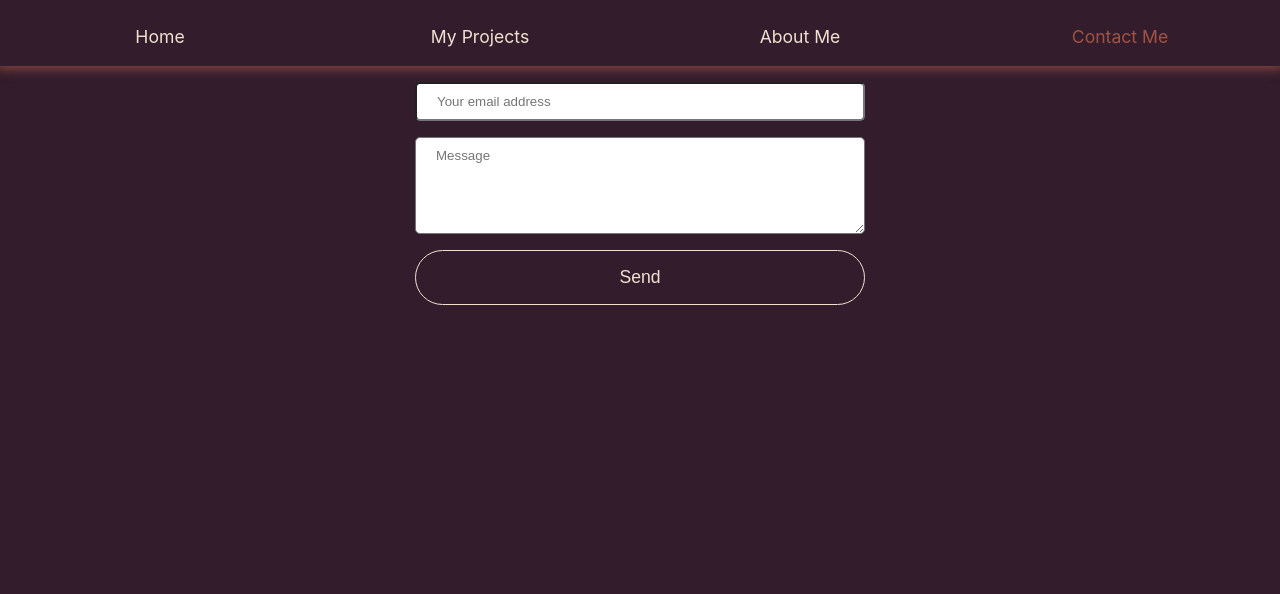
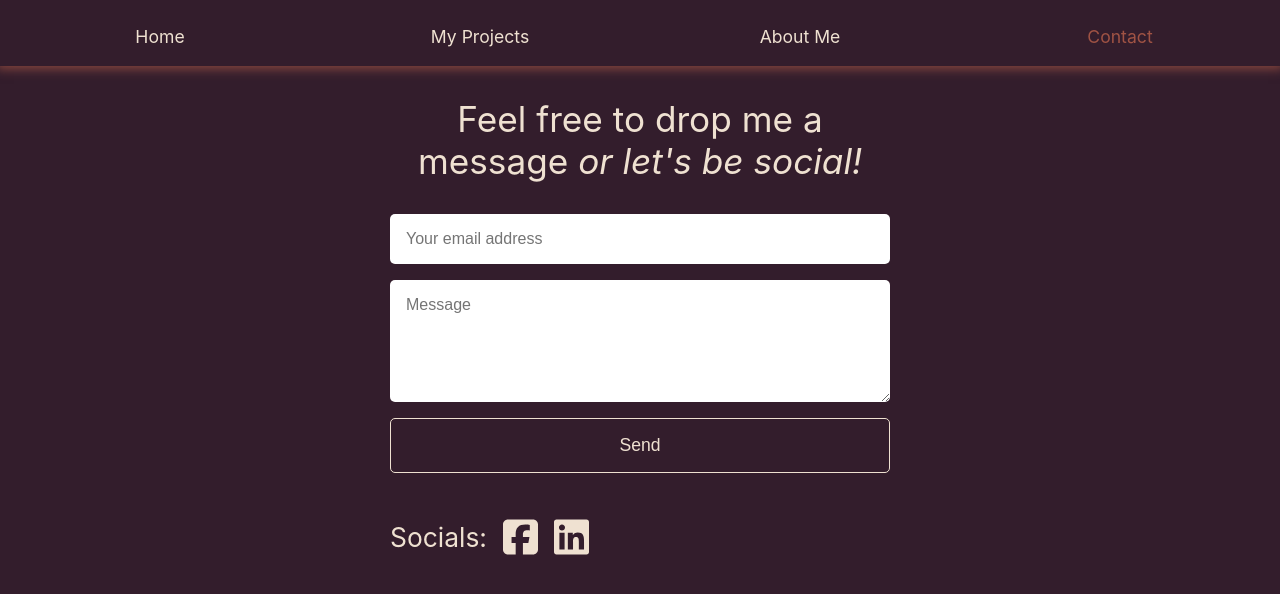
Before and after one commit to AgnetaSmergelyte/portfolio, a React (Create React App) app: page /contact in a window 1280 px wide. Shown: the top 594 px of the page. Built offline with nearby package versions, Linux system fonts and the light colour scheme.

Commit message:
contacts added

```diff
--- a/src/App.css
+++ b/src/App.css
@@ -83,8 +83,11 @@ body {
 
 input, textarea {
   border-radius: 5px;
-  padding: 10px 20px;
+  padding: 1rem;
   font-family: sans-serif;
+  border: none;
+  outline: none;
+  font-size: 1rem;
 }
 
 .circle-img {
@@ -139,8 +142,16 @@ input, textarea {
 }
 
 .contact-form {
-  width: 450px;
+  width: 500px;
   max-width: 95vw;
+  font-size: 1.1rem;
+}
+.contact-form h1, .contact-form h2 {
+  margin: 1rem 0;
+  font-weight: normal;
+}
+.contact-form button {
+  border-radius: 5px;
 }
 
 .tech-icon {
--- a/src/App.js
+++ b/src/App.js
@@ -16,7 +16,6 @@ function App() {
             <Route path="/about" element={<About />} />
             <Route path="/contact" element={<Contact />} />
         </Routes>
-
     </div>
   );
 }
--- a/src/App.scss
+++ b/src/App.scss
@@ -102,8 +102,11 @@ body {
 
 input, textarea {
   border-radius: 5px;
-  padding: 10px 20px;
+  padding: 1rem;
   font-family: sans-serif;
+  border: none;
+  outline: none;
+  font-size: 1rem;
 }
 
 .circle-img {
@@ -165,8 +168,18 @@ input, textarea {
 }
 
 .contact-form {
-  width: 450px;
+  width: 500px;
   max-width: 95vw;
+  font-size: 1.1rem;
+
+  h1, h2 {
+    margin: 1rem 0;
+    font-weight: normal;
+  }
+
+  button {
+    border-radius: 5px;
+  }
 }
 
 .tech-icon {
--- a/src/components/Toolbar.js
+++ b/src/components/Toolbar.js
@@ -31,7 +31,7 @@ const Toolbar = () => {
                 <NavLink className="menu-item" to="/">Home</NavLink>
                 <NavLink className="menu-item" to="/portfolio">My Projects</NavLink>
                 <NavLink className="menu-item" to="/about">About Me</NavLink>
-                <NavLink className="menu-item" to="/contact">Contact Me</NavLink>
+                <NavLink className="menu-item" to="/contact">Contact</NavLink>
             </div>
         </div>
     );
--- a/src/pages/Contact.js
+++ b/src/pages/Contact.js
@@ -1,4 +1,6 @@
 import React, {useState} from 'react';
+import {FontAwesomeIcon} from "@fortawesome/react-fontawesome";
+import {faFacebookSquare, faLinkedin} from "@fortawesome/free-brands-svg-icons";
 
 const Contact = () => {
     const [errorMsg, setErrorMsg] = useState('');
@@ -10,13 +12,19 @@ const Contact = () => {
     }
 
     return (
-        <div className="d-flex j-center p-1">
+        <div className="d-flex f-col a-center p-1">
             <div className="d-flex f-col gap-1 contact-form">
+                <h1 className="text-center">Feel free to drop me a message <em>or let's be social!</em></h1>
                 <input type="text" placeholder="Your email address"/>
                 <textarea placeholder="Message" rows="5"/>
                 {errorMsg &&
                     <div className="text-center"><b className={sent ? "text-green" : "text-red"}>{errorMsg}</b></div>}
                 <button className="btn-main" onClick={sendMessage}>Send</button>
+                <div className="d-flex gap-1 a-center social mt-1">
+                    <h2>Socials:</h2>
+                    <a href="https://www.facebook.com/spegy"><FontAwesomeIcon icon={faFacebookSquare} /></a>
+                    <a href="https://www.linkedin.com/in/agnetasmergelyte"><FontAwesomeIcon icon={faLinkedin} /></a>
+                </div>
             </div>
         </div>
     );
--- a/src/pages/Home.js
+++ b/src/pages/Home.js
@@ -2,7 +2,6 @@ import React, {useState} from 'react';
 import profilePic from '../images/profile-pic.png';
 import { FontAwesomeIcon } from '@fortawesome/react-fontawesome';
 import { faGithub, faLinkedin } from "@fortawesome/free-brands-svg-icons";
-import Contact from "./Contact";
 import {useNavigate} from "react-router-dom";
 
 const Home = () => {
--- a/src/pages/Portfolio.js
+++ b/src/pages/Portfolio.js
@@ -199,28 +199,28 @@ const Portfolio = () => {
                 </div>
                 <Technologies techArray={["react", "redux", "js", "html", "css", "sass"]}/>
             </div>
-            <div className="project-entry p-1">
-                <h2>Artist Website</h2>
-                <div className="project-about">
-                    <img src={artistScreen} alt=""/>
-                    <div>
-                        <ul className="p-1">
-                            <li>Personal website for artist</li>
-                            <li>Poetry page</li>
-                            <li>Photo gallery</li>
-                        </ul>
-                    </div>
-                </div>
-                <div>
-                    <div><b>Link: </b>
-                        <a href="https://dellamorte.vercel.app/">https://dellamorte.vercel.app/</a>
-                    </div>
-                    <div className="mb-1"><b>See my code: </b>
-                        <a href="https://github.com/AgnetaSmergelyte/dellamorte">https://github.com/AgnetaSmergelyte/dellamorte</a>
-                    </div>
-                </div>
-                <Technologies techArray={["vite", "react", "reactRouter", "js", "html", "css", "sass"]}/>
-            </div>
+            {/*<div className="project-entry p-1">*/}
+            {/*    <h2>Artist Website</h2>*/}
+            {/*    <div className="project-about">*/}
+            {/*        <img src={artistScreen} alt=""/>*/}
+            {/*        <div>*/}
+            {/*            <ul className="p-1">*/}
+            {/*                <li>Personal website for artist</li>*/}
+            {/*                <li>Poetry page</li>*/}
+            {/*                <li>Photo gallery</li>*/}
+            {/*            </ul>*/}
+            {/*        </div>*/}
+            {/*    </div>*/}
+            {/*    <div>*/}
+            {/*        <div><b>Link: </b>*/}
+            {/*            <a href="https://dellamorte.vercel.app/">https://dellamorte.vercel.app/</a>*/}
+            {/*        </div>*/}
+            {/*        <div className="mb-1"><b>See my code: </b>*/}
+            {/*            <a href="https://github.com/AgnetaSmergelyte/dellamorte">https://github.com/AgnetaSmergelyte/dellamorte</a>*/}
+            {/*        </div>*/}
+            {/*    </div>*/}
+            {/*    <Technologies techArray={["vite", "react", "reactRouter", "js", "html", "css", "sass"]}/>*/}
+            {/*</div>*/}
         </div>
     );
 };
```
Also changed, not shown: 1 other file (tests, documents, lock files or other folders).
